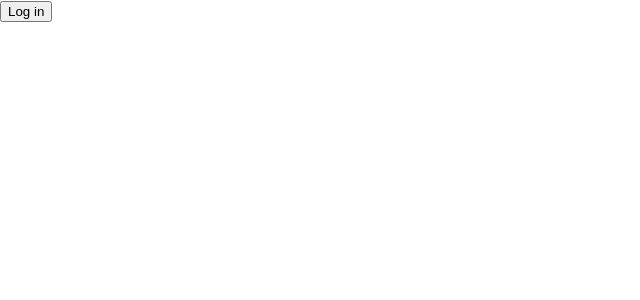
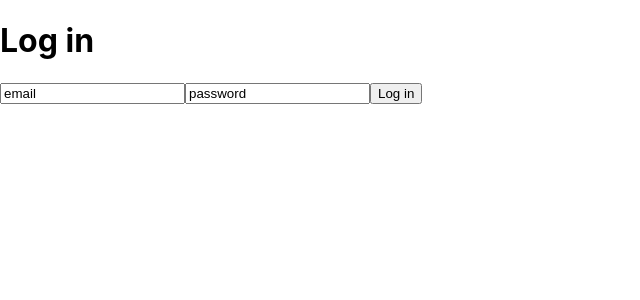
Before and after one commit to asiaellis5/pern-twitter, a React (Create React App) app in the folder client/: page / in a window 1280 px wide. Shown: the top 300 px of the page, without its empty margins (0-640 px from the left). Built offline with nearby package versions, Linux system fonts and the light colour scheme; the HTML template or start-up script is replaced by a standard one.

Commit message:
added form to log in page

```diff
--- a/client/src/components/LogInPage/loginPage.js
+++ b/client/src/components/LogInPage/loginPage.js
@@ -3,7 +3,10 @@ import React from "react";
 const LogInPage = () => {
   return (
     <div className="login-container">
+      <h1 className="text-center mt-5">Log in</h1>
       <form className="d-flex mt-5">
+        <input type="text" className="form-control" value={"email"} />
+        <input type="text" className="form-control" value={"password"} />
         <button className="btn btn-success">Log in</button>
       </form>
     </div>
```
Also changed, not shown: 1 other file (tests, documents, lock files or other folders).
